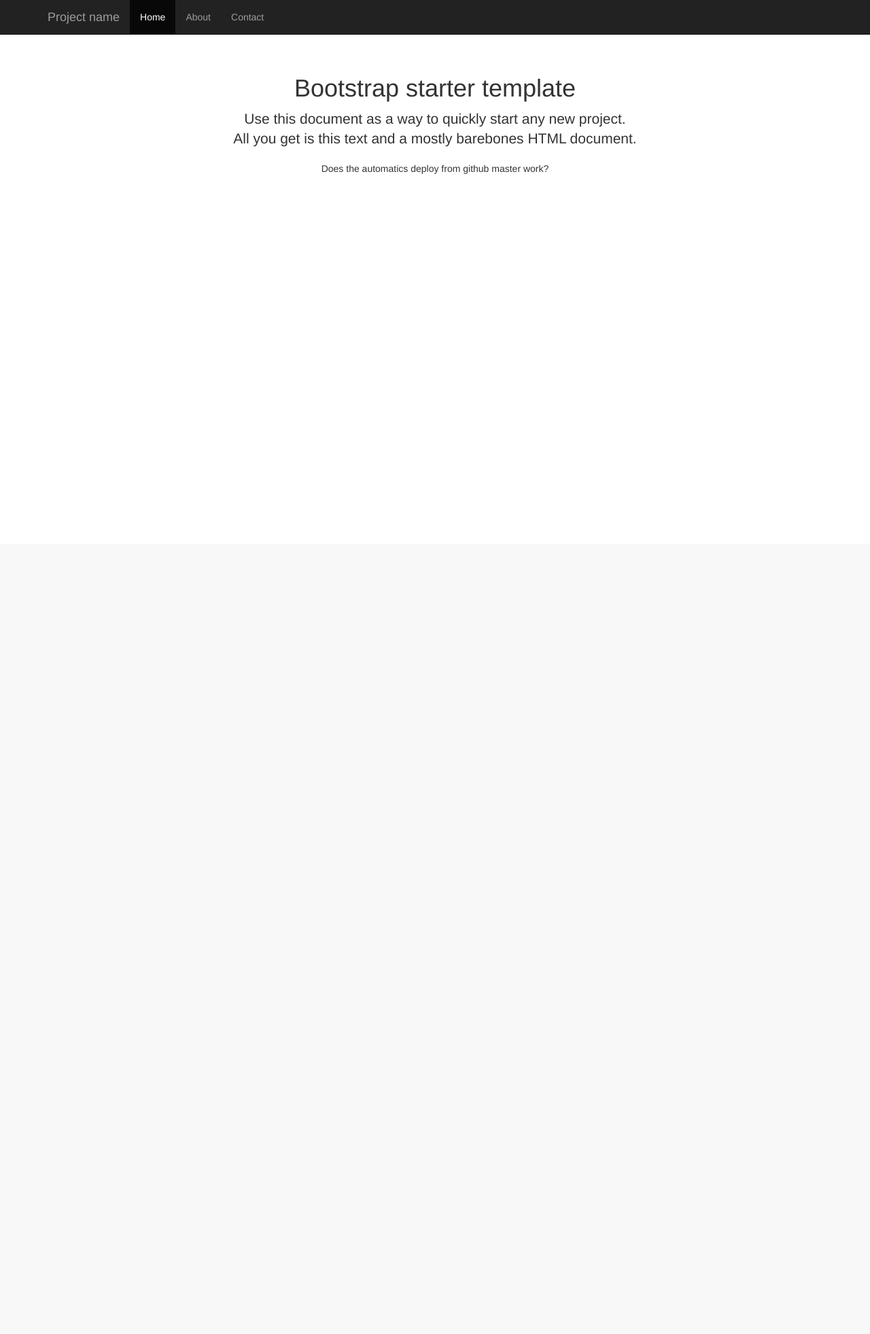
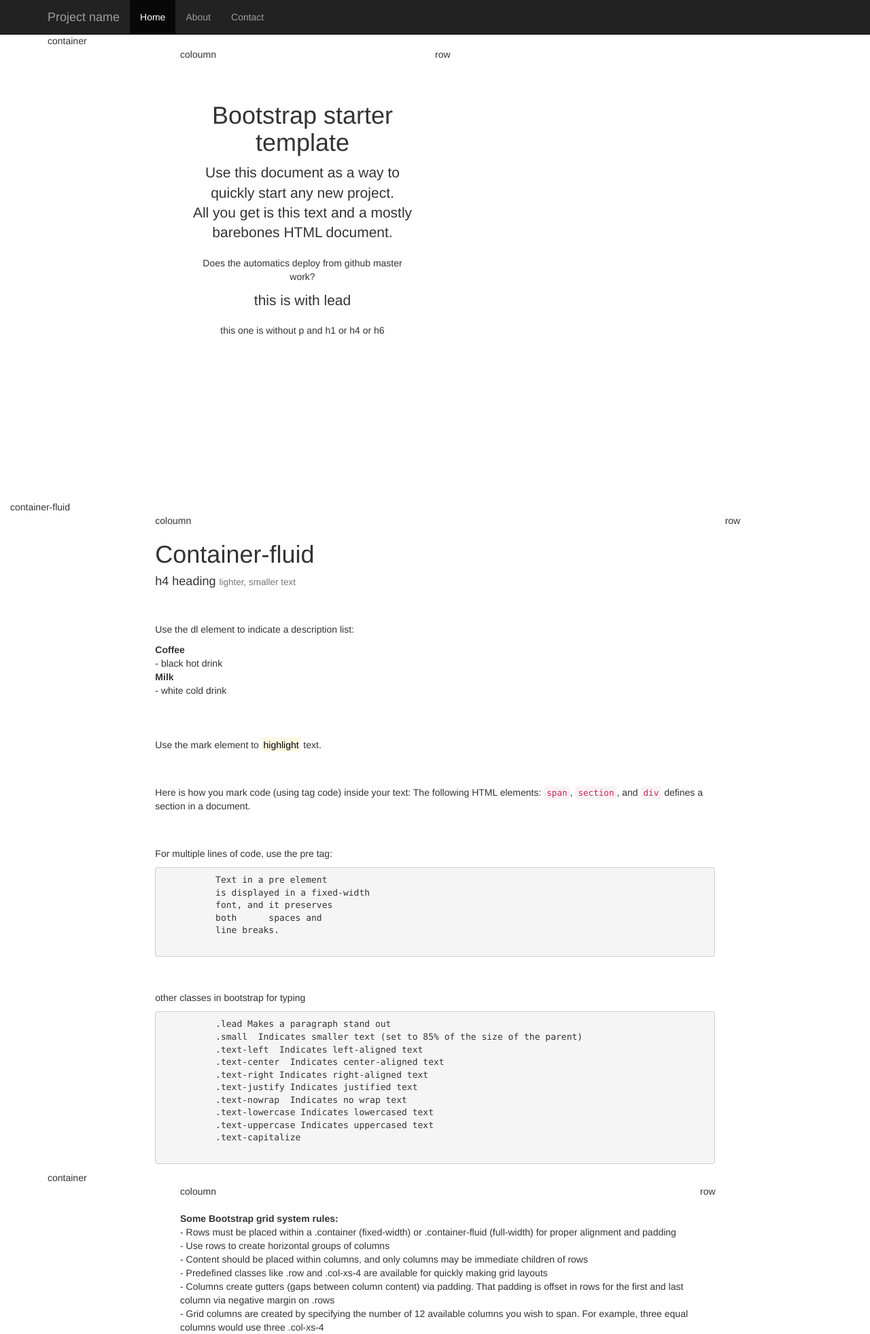
Before and after one commit to artofkot/evarist, a Flask app: page /startertry in a window 1280 px wide. Shown: the top 1963 px of the page at 68% size. Before the commit the page ends 256 px from the top, so only its background shows below. Run offline with Flask 2, Linux system fonts and the light colour scheme; some libraries are stand-ins or nearby versions.

Commit message:
try some bootstrap in startertry

```diff
--- a/listki.py
+++ b/listki.py
@@ -16,7 +16,7 @@ app.register_blueprint(flaskr)
 # configuration
 app.config.update(dict(
     # MONGO_URI="mongodb://localhost:27017/",
-    DEBUG=False, # !!!! Never leave debug=True in a production system
+    DEBUG=True, # !!!! Never leave debug=True in a production system
     SECRET_KEY='development key',
     USERNAME='admin',
     PASSWORD='default'
--- a/templates/startertry.html
+++ b/templates/startertry.html
@@ -80,11 +80,164 @@
     </nav>
 
     <div class="container">
+      container
+      <div class=row>
+        row
+        <div class="col-md-4 col-md-offset-2">
+          coloumn
+          <div class="starter-template">
+            <h1>Bootstrap starter template</h1>
+            <p class="lead">Use this document as a way to quickly start any new project.<br> All you get is this text and a mostly barebones HTML document.</p>
+            <p>Does the automatics deploy from github master work?</p>
+            <p class="lead"> this is with lead</p>
+            this one is without p and h1 or h4 or h6
+          </div>
+        </div>
+      </div>
+    </div><!-- /.container -->
 
-      <div class="starter-template">
-        <h1>Bootstrap starter template</h1>
-        <p class="lead">Use this document as a way to quickly start any new project.<br> All you get is this text and a mostly barebones HTML document.</p>
-        <p>Does the automatics deploy from github master work?</p>
+    <div class="container" style="height:200px">
+
+    </div>
+
+    <div class="container-fluid">
+      container-fluid
+      <div class=row>
+        row
+        <div class="col-md-8 col-md-offset-2">
+          coloumn
+          <h1>Container-fluid</h1>
+          <h4>h4 heading <small>lighter, smaller text</small></h4>
+          <br>
+          <br>
+          <p>Use the dl element to indicate a description list:</p>
+          <dl>
+            <dt>Coffee</dt>
+            <dd>- black hot drink</dd>
+            <dt>Milk</dt>
+            <dd>- white cold drink</dd>
+          </dl>
+          <br>
+          <br>
+          <p>Use the mark element to <mark>highlight</mark> text.</p>
+          <br>
+          <br>
+          <p>Here is how you mark code (using tag code) inside your text: The following HTML elements: <code>span</code>, <code>section</code>, and <code>div</code> defines a section in a document.</p>
+          <br>
+          <br>
+          <p>For multiple lines of code, use the pre tag:</p>
+          <pre>
+          Text in a pre element
+          is displayed in a fixed-width
+          font, and it preserves
+          both      spaces and
+          line breaks.
+          </pre>
+          <br>
+          <br>
+          <p>other classes in bootstrap for typing</p>
+          <pre>
+          .lead Makes a paragraph stand out
+          .small  Indicates smaller text (set to 85% of the size of the parent)
+          .text-left  Indicates left-aligned text
+          .text-center  Indicates center-aligned text
+          .text-right Indicates right-aligned text
+          .text-justify Indicates justified text
+          .text-nowrap  Indicates no wrap text
+          .text-lowercase Indicates lowercased text
+          .text-uppercase Indicates uppercased text
+          .text-capitalize
+          </pre>
+        </div>
       </div>
+    </div><!-- /.container -->
 
+
+    <div class=container>
+      container
+      <div class=row>
+        row
+        <div class="col-md-8 col-md-offset-2">
+          coloumn
+          <br>
+          <br>
+          <dl>
+            <dt>Some Bootstrap grid system rules:</dt>
+              <dd>- Rows must be placed within a .container (fixed-width) or .container-fluid (full-width) for proper alignment and padding</dd>
+              <dd>- Use rows to create horizontal groups of columns</dd>
+              <dd>- Content should be placed within columns, and only columns may be immediate children of rows</dd>
+              <dd>- Predefined classes like .row and .col-xs-4 are available for quickly making grid layouts</dd>
+              <dd>- Columns create gutters (gaps between column content) via padding. That padding is offset in rows for the first and last column via negative margin on .rows</dd>
+              <dd>- Grid columns are created by specifying the number of 12 available columns you wish to span. For example, three equal columns would use three .col-xs-4</dd>
+          </dl>
+          <br>
+          <br>
+          <br>
+
+
+
+          <h1>h1 Bootstrap heading (36px)</h1>
+          <h2>h2 Bootstrap heading (30px)</h2>
+          <h3>h3 Bootstrap heading (24px)</h3>
+          <h4>h4 Bootstrap heading (18px)</h4>
+          <h5>h5 Bootstrap heading (14px)</h5>
+          <h6>h6 Bootstrap heading (12px)</h6>
+          <p>paragraph is 14px I guess</p>
+
+          <br>
+          <br>
+          <br>
+          <br>
+          <br>
+
+            <h1>Table</h2>
+            <p>Create a responsive table (will scroll horizontally on small devices under 768px). In addition: add alternating cell background color:</p>
+            <div class="table-responsive">
+             <table class="table table-striped table-bordered">
+               <thead>
+                 <tr>
+                   <th>#</th>
+                   <th>Name</th>
+                   <th>Street</th>
+                 </tr>
+               </thead>
+               <tbody>
+                 <tr>
+                   <td>1</td>
+                   <td>Anna Awesome</td>
+                   <td>Broome Street</td>
+                 </tr>
+                 <tr>
+                   <td>2</td>
+                   <td>Debbie Dallas</td>
+                   <td>Houston Street</td>
+                 </tr>
+                 <tr>
+                   <td>3</td>
+                   <td>John Doe</td>
+                   <td>Madison Street</td>
+                 </tr>
+               </tbody>
+             </table>
+            </div>
+
+            <h2>Image</h2>
+            <p>Create a responsive image (will scale to the parent element). In addition: shape the image to a circle:</p>
+            <a href="http://www.google.com" > <img class="img-responsive img-circle" alt="Cinque Terre" width="404" height="236" src="http://upload.wikimedia.org/wikipedia/commons/d/d6/Hs-2009-25-e-full_jpg.jpg" />  </a>
+
+            <h2>Glyphicons</h2>
+            <p>Insert icons:</p>
+            <p>Cloud icon: <span class="glyphicon glyphicon-cloud"></span></p>
+            <p>Envelope icon: <span class="glyphicon glyphicon-envelope"></span></p>
+            <p>Search icon: <span class="glyphicon glyphicon-search"></span></p>
+            <p>Print icon: <span class="glyphicon glyphicon-print"></span></p>
+            <p>Download icon: <span class="glyphicon glyphicon-download"></span></p>
+          </div>
+
+        </div>
+      </div>
     </div><!-- /.container -->
+
+
+  </body>
+</html>
```
Also changed, not shown: templates/home.html (+9 -2 lines).
